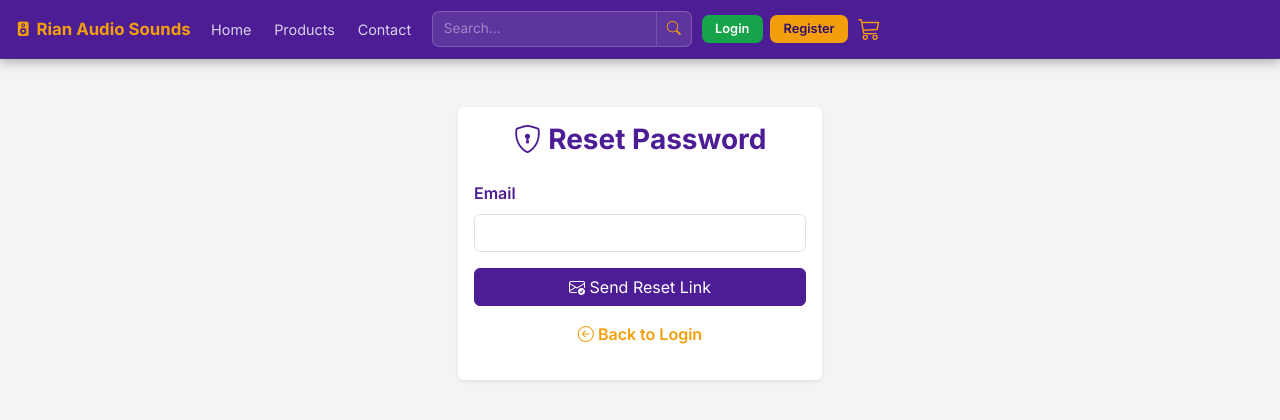
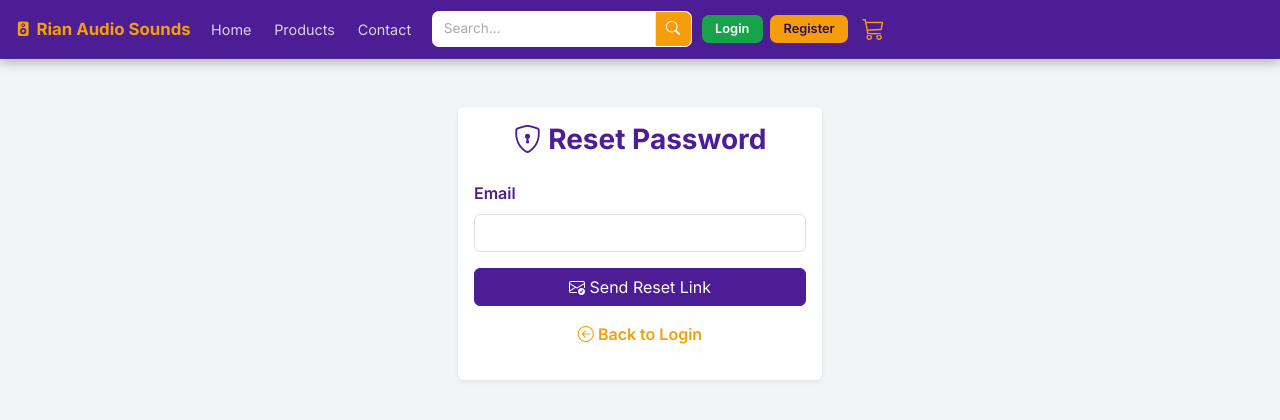
Before and after one commit to jripperpadre/rian-audio, a Django app: page /password-reset/ in a window 1280 px wide. Shown: the top 420 px of the page. Run offline with Django 5.2, Linux system fonts and the light colour scheme; data that the repository does not hold is empty; some libraries are stand-ins or nearby versions.

Commit message:
new update searchbar

```diff
--- a/shop/templates/components/navbar.html
+++ b/shop/templates/components/navbar.html
@@ -163,8 +163,8 @@
   flex: 1;               /* fills available space */
   min-width: 0;
   max-width: 260px;      /* cap on desktop so it doesn't go huge */
-  background: rgba(255,255,255,.1);
-  border: 1px solid rgba(255,255,255,.2);
+  background: #fff;
+  border: 1px solid rgba(255,255,255,.3);
   border-radius: 7px;
   overflow: hidden;
   transition: border-color .2s;
@@ -176,22 +176,23 @@
   background: transparent;
   border: none;
   outline: none;
-  color: #fff;
+  color: #333;
   font-size: .85rem;
   padding: .38rem .7rem;
 }
-.ni-search input::placeholder { color: rgba(255,255,255,.4); }
+.ni-search input::placeholder { color: #aaa; }
 .ni-search button {
-  background: transparent;
+  background: #f59e0b;
   border: none;
-  border-left: 1px solid rgba(255,255,255,.15);
-  color: #f59e0b;
-  padding: .38rem .6rem;
+  border-left: 1px solid #e5e7eb;
+  color: #fff;
+  padding: .38rem .65rem;
   cursor: pointer;
   font-size: .88rem;
   flex-shrink: 0;
+  transition: background .2s;
 }
-.ni-search button:hover { color: #fff; }
+.ni-search button:hover { background: #d97706; }
 
 /* ===========================================
    DESKTOP AUTH
@@ -239,16 +240,18 @@
   font-size: 1.4rem;
   line-height: 1;
   text-decoration: none;
-  display: flex;
+  display: inline-flex;
   align-items: center;
   flex-shrink: 0;        /* NEVER squish or hide this */
   transition: color .2s;
+  padding: 4px;          /* gives badge space to sit inside without clipping */
 }
 .ni-cart:hover { color: #fff; }
 .ni-cart-badge {
   position: absolute;
-  top: -6px;
-  right: -8px;
+  top: 0;
+  right: 0;
+  transform: translate(30%, -30%);
   background: #ef4444;
   color: #fff;
   font-size: .52rem;
@@ -259,6 +262,7 @@
   text-align: center;
   line-height: 1.5;
   border: 1.5px solid #4c1d95;
+  pointer-events: none;
 }
 
 /* ===========================================
```
